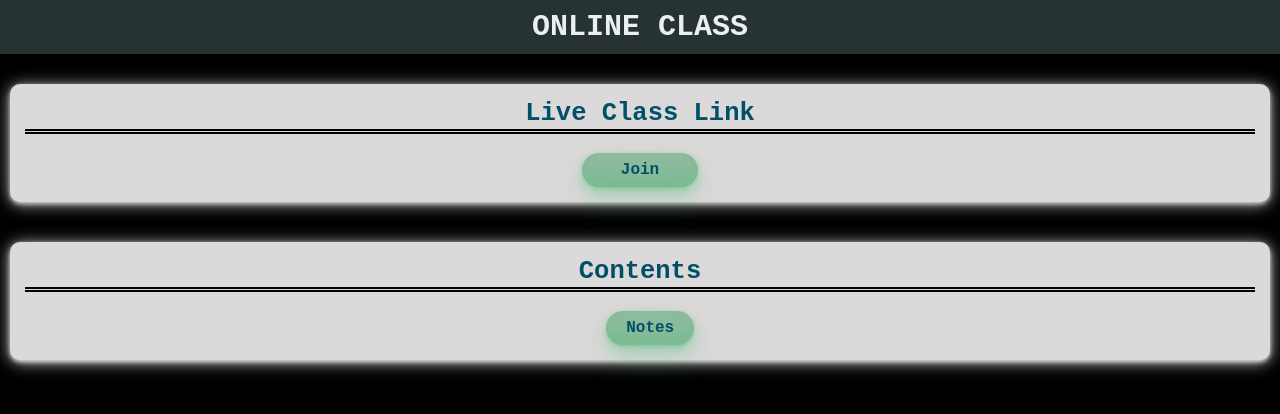
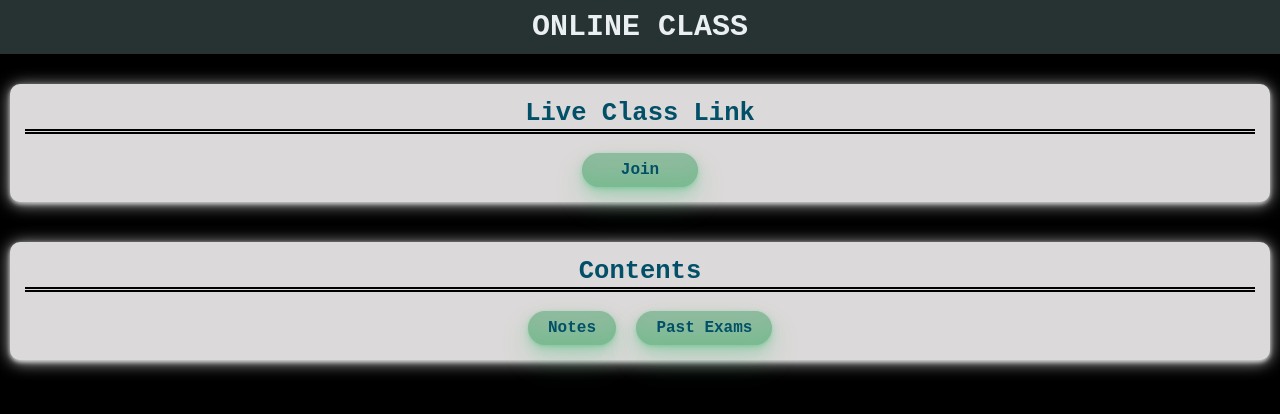
Before and after one commit to brotherCoding16/study, a React (Create React App) app: page /contents/1 in a window 1280 px wide. Shown: the top 414 px of the page. Built offline with nearby package versions, Linux system fonts and the light colour scheme.

Commit message:
commit18

```diff
--- a/src/ExamButton.js
+++ b/src/ExamButton.js
@@ -66,13 +66,13 @@ const ExamButton = ({ handleExamClick, handleFileUpload }) => {
       {showFileUpload && (
         <>
         <div className='question'>
-        <p className='que'>Question:</p>
-        <iframe title="questionFrame" src={require(`./Question/Some Definitions.pdf`)} width="100%" height="600px" />
+        <p className='que'>Question</p>
+        {/* <iframe title="questionFrame" src={require(`./Question/Some Definitions.pdf`)} width="100%" height="600px" />
         <button className='download'>
             <a href={require(`./Question/Some Definitions.pdf`)} download="Some Definitions.pdf">
               Download PDF
             </a>
-          </button>
+          </button> */}
       </div><br></br>
           <input
             type="file"
@@ -117,12 +117,12 @@ const ExamButton = ({ handleExamClick, handleFileUpload }) => {
             <div className='upload'>
               {/* Add content for Answer Scripts here */}
               <p className='que'>Your Script</p>
-        <iframe title="questionFrame" src={require(`./Answer/CSE 305 Part 2 Syllabus.pdf`)} width="100%" height="600px" />
+        {/* <iframe title="questionFrame" src={require(`./Answer/CSE 305 Part 2 Syllabus.pdf`)} width="100%" height="600px" />
         <button className='download'>
             <a href={require(`./Answer/CSE 305 Part 2 Syllabus.pdf`)} download="CSE 305 Part 2 Syllabus.pdf">
               Download PDF
             </a>
-          </button>
+          </button> */}
             </div>
           )}
         </>
--- a/src/NewWindow.js
+++ b/src/NewWindow.js
@@ -56,7 +56,8 @@ const NewWindow = (props) => {
         <br></br>
         {(props.pass === "mahdir10" || props.pass === "afiqrcs15") && (
         <button className='code' onClick={() => handleContentSelect('code')}>Codes</button>)}&nbsp;&nbsp;
-        <button className='note' onClick={() => handleContentSelect('note')}>Notes</button>
+        <button className='note' onClick={() => handleContentSelect('note')}>Notes</button>&nbsp;&nbsp;
+        <button className='note' onClick={() => handleContentSelect('Past Exams')}>Past Exams</button>
       </div>
     );
   };
@@ -77,6 +78,14 @@ const NewWindow = (props) => {
               <h2>Notes</h2>
               {/* Add your notes or documents here */}
               <iframe src="https://drive.google.com/embeddedfolderview?id=10NPsNZFDNzhw6tvqgV-HJstsTk5yRNQA" title='2' width="100%" height="250" frameborder="0"></iframe>
+            </div>
+          );
+          case 'Past Exams':
+          return (
+            <div className='content_note'>
+              <h2>Past Exams</h2>
+              {/* Add your notes or documents here */}
+              <iframe src="https://drive.google.com/embeddedfolderview?id=1GN0ZCU-lDk-S33IYl9ENnVMejQr-QiIh" title='00' width="100%" height="250" frameborder="0"></iframe>
             </div>
           );
         default:
```
